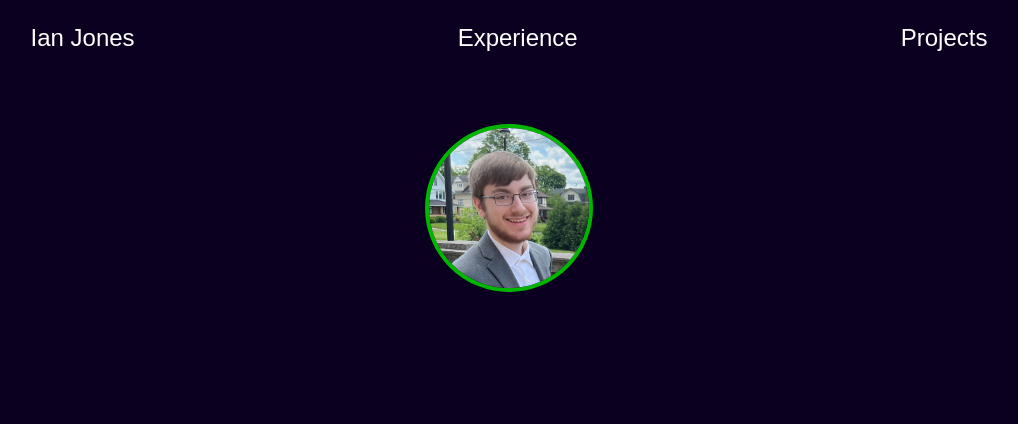
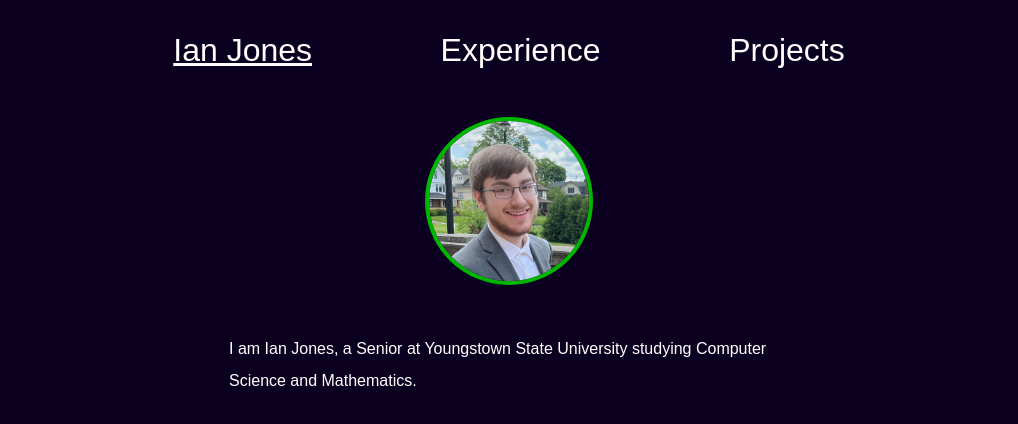
Before and after one commit to ianjones834/personal-website, a plain HTML site: page src/index.html in a window 1280 px wide. Shown: the whole page, without its empty margins (131-1149 px from the left). Drawn offline with Linux system fonts and the light colour scheme; a web font is replaced by a local one.

Commit message:
got flex working right

```diff
--- a/src/index.html
+++ b/src/index.html
@@ -8,13 +8,18 @@
 
   <body>
     <header>
-      <a class="main-link" href="index.html">Ian Jones</a>
-      <a class="nav-link" href="pages/experience.html">Experience</a>
-      <a class="nav-link" href="pages/projects.html">Projects</a>
+      <a id="current-page" href="#">Ian Jones</a>
+      <a href="pages/experience.html">Experience</a>
+      <a href="pages/projects.html">Projects</a>
     </header>
 
     <main>
       <img src="resources/images/self-picture.jpg">
+
+      <p>
+        I am Ian Jones, a Senior at Youngstown State University studying Computer Science and
+        Mathematics.
+      </p>
     </main>
 
 
--- a/src/resources/global.css
+++ b/src/resources/global.css
@@ -10,12 +10,9 @@
 /* colors */
 
 /* background rgb(12, 0, 32) */
-/* link/border rgb(0, 183, 0) */
+/* link rgb(0, 183, 0) */
+/* border rgb(0, 183, 0) */
 /* rgb(255, 255, 255) */
-
-body {
-  background-color: rgb(12, 0, 32);
-}
 
 * {
   margin: 0;
@@ -24,19 +21,26 @@ body {
   font-family: Ubuntu, sans-serif;
 }
 
+body {
+  background-color: rgb(12, 0, 32);
+}
+
 header {
   display: flex;
+  justify-content: space-around;
 
-  margin: 1.5em auto;
+  margin: 2em auto 0em;
+  max-width: 50em;
 }
 
 header a {
-  font-size: 1.5em;
+  color: rgb(255, 255, 255);
+  text-decoration: none;
+  font-size: 2em;
+}
 
-  margin: 0em auto;
-
-  color: white;
-  text-decoration: none;
+#current-page {
+  text-decoration: underline;
 }
 
 header a:active {
@@ -47,19 +51,32 @@ header a:hover {
   color: rgb(0, 183, 0);
 }
 
-
-
 main {
   display: flex;
-  margin: 0 auto;
+  justify-content: center;
+
+  flex-direction: column;
 }
 
 img {
-  height: 10em;
+  display: block;
+
   width: 10em;
-
   border: .25em solid rgb(0, 183, 0);
   border-radius: 50em;
 
   margin: 3em auto;
 }
+
+p {
+  display: block;
+  max-width: 35em;
+
+  color: white;
+  font-size: 1em;
+
+  line-height: 2em;
+
+
+  margin: 0em auto;
+}
```
Also changed, not shown: src/pages/experience.html (+13 -4 lines), src/pages/projects.html (+16 -0 lines).
